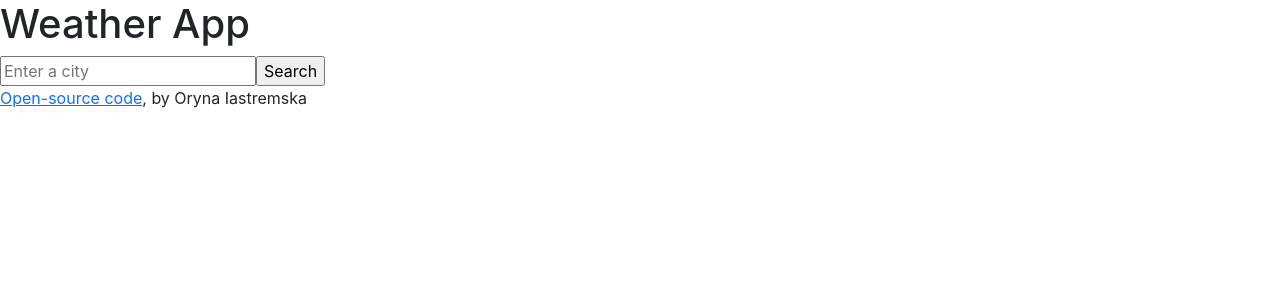
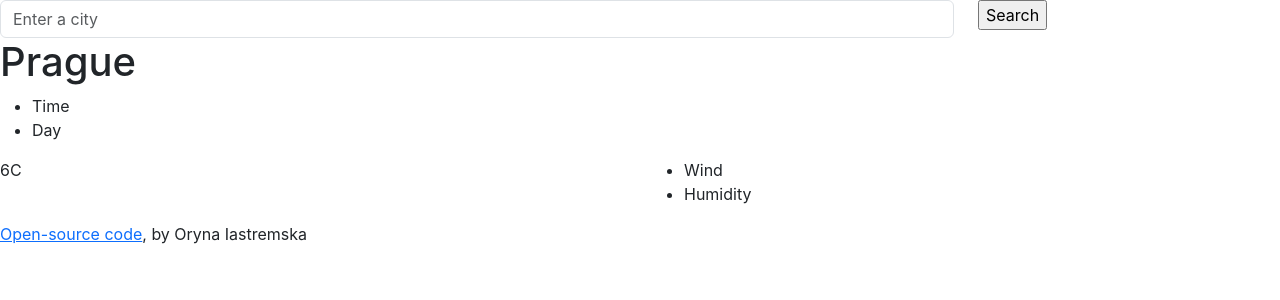
Before and after one commit to Arinuccia/weather-app-react, a React (Create React App) app: page / in a window 1280 px wide. Shown: the top 300 px of the page. Built offline with nearby package versions, Linux system fonts and the light colour scheme.

Commit message:
created new element, added html

```diff
--- a/src/App.js
+++ b/src/App.js
@@ -1,11 +1,7 @@
 import "./App.css";
 
 function App() {
-  return (
-    <div className="App">
-      <header className="App-header"></header>
-    </div>
-  );
+  return <div className="App"></div>;
 }
 
 export default App;
--- a/src/SearchEngine.js
+++ b/src/SearchEngine.js
@@ -13,6 +13,7 @@ export default function SearchEngine(props) {
   function updateCity(event) {
     setCity(event.target.value);
   }
+
   function displayWeather(response) {
     setLoaded(true);
     setWeather({
@@ -20,13 +21,25 @@ export default function SearchEngine(props) {
       description: response.data.weather[0].description,
       wind: response.data.wind.speed,
       humidity: response.data.main.humidity,
+      city: response.data.name,
       icon: `http://openweathermap.org/img/wn/${response.data.weather[0].icon}@2x.png`,
     });
   }
   let form = (
     <form onSubmit={handleSubmit}>
-      <input type="search" placeholder="Enter a city" onChange={updateCity} />
-      <input type="submit" value="Search" />
+      <div className="row">
+        <div className="col-9">
+          <input
+            type="search"
+            placeholder="Enter a city"
+            className="form-control"
+            onChange={updateCity}
+          />
+        </div>
+        <div className="col-3">
+          <input type="submit" value="Search" />
+        </div>
+      </div>
     </form>
   );
   if (loaded) {
--- /dev/null
+++ b/src/Weather.js
@@ -0,0 +1,22 @@
+import React, { useState } from "react";
+import axios from "axios";
+export default function Weather() {
+  return (
+    <div className="Weather">
+      <h1> Prague</h1>
+      <ul>
+        <li>Time</li>
+        <li>Day</li>
+      </ul>
+      <div className="row">
+        <div className="col-6">6C</div>
+        <div className="col-6">
+          <ul>
+            <li>Wind</li>
+            <li>Humidity</li>
+          </ul>
+        </div>
+      </div>
+    </div>
+  );
+}
--- a/src/index.js
+++ b/src/index.js
@@ -1,14 +1,15 @@
 import React from "react";
 import ReactDOM from "react-dom/client";
 import "./index.css";
+import SearchEngine from "./SearchEngine";
+import Weather from "./Weather";
+import reportWebVitals from "./reportWebVitals";
 
-import reportWebVitals from "./reportWebVitals";
-import SearchEngine from "./SearchEngine";
 const root = ReactDOM.createRoot(document.getElementById("root"));
 root.render(
   <React.StrictMode>
-    <h1>Weather App</h1>
     <SearchEngine />
+    <Weather />
     <a
       href="https://github.com/Arinuccia/weather-app-react"
       target="_blank"
```
